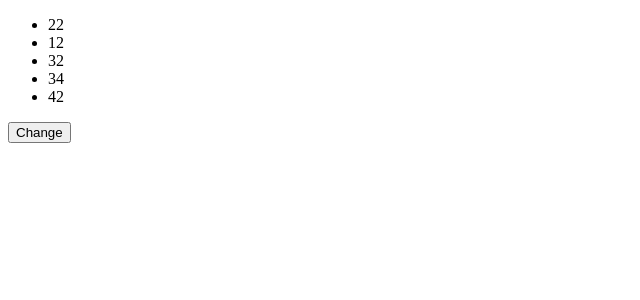
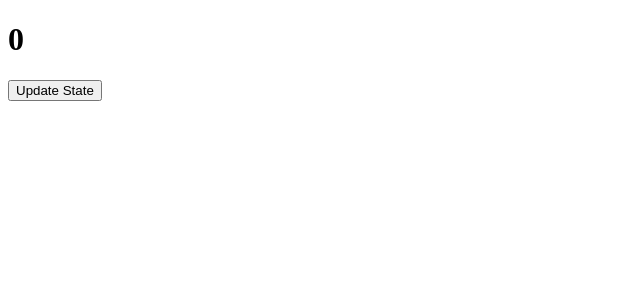
Before and after one commit to mohsinsaleheen1/React-Practice-Basic-to-Advance-, a React (Vite) app in the folder ClassComponent/: page / in a window 1280 px wide. Shown: the top 300 px of the page, without its empty margins (0-640 px from the left). Built offline with nearby package versions, Linux system fonts and the light colour scheme.

Commit message:
useEffectHook

```diff
--- a/ClassComponent/src/App.jsx
+++ b/ClassComponent/src/App.jsx
@@ -14,6 +14,7 @@
 import Usestate from "./components/Hooks/Usestate";
 import USwithObject from "./components/Hooks/USwithObject";
 import USwitharray from "./components/Hooks/USwitharray";
+import UseEffectPrac from "./components/Hooks/UseEffectPrac";
 class App extends Component {
   render() {
     return (
@@ -35,7 +36,8 @@
         <Stylesheet2 /> */}
         {/* <Usestate /> */}
         {/* <USwithObject /> */}
-        <USwitharray />
+        {/* <USwitharray /> */}
+        <UseEffectPrac />
       </>
     );
   }
--- /dev/null
+++ b/ClassComponent/src/components/Hooks/UseEffectPrac.jsx
@@ -0,0 +1,16 @@
+import React, { useEffect, useState } from "react";
+
+const UseEffectPrac = () => {
+  const [count, setCount] = useState(0);
+  useEffect(() => {
+    console.log("Hello I am A Effect");
+  });
+  return (
+    <div>
+      <h1>{count}</h1>
+      <button onClick={() => setCount(count + 1)}>Update State</button>
+    </div>
+  );
+};
+
+export default UseEffectPrac;
```
